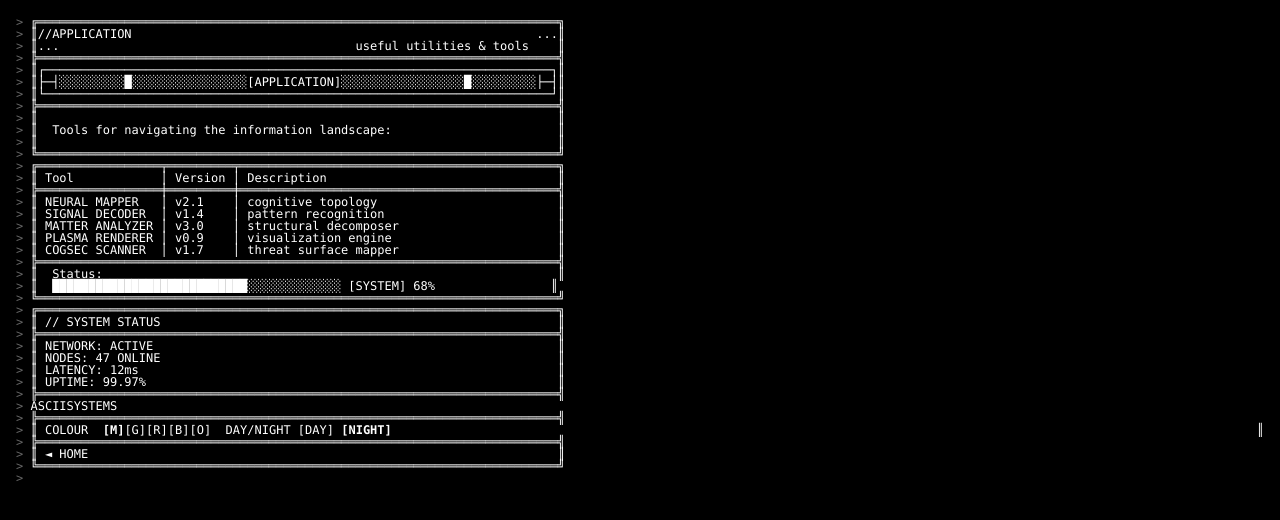
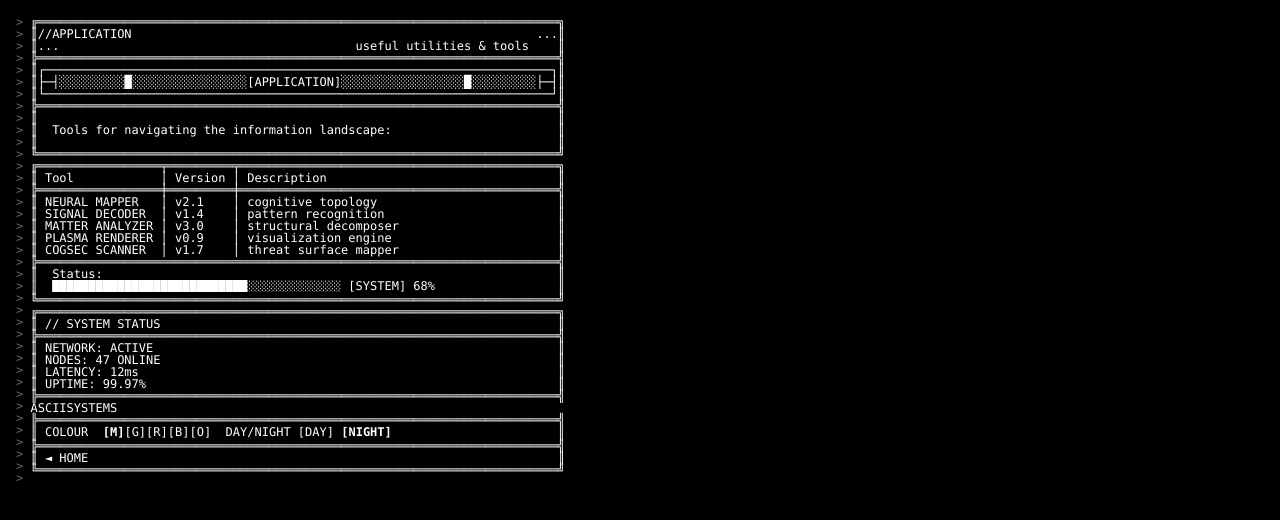
Before and after one commit to titled-agent-001/project-ascii-shadcn, a Next.js app: page /application in a window 1280 px wide. Shown: the top 520 px of the page. Built offline with nearby package versions, Linux system fonts and the light colour scheme.

Commit message:
fix: use fixed-width inline-block for dynamic content lines so right ║ border aligns by character position

```diff
--- a/src/app/application/page.tsx
+++ b/src/app/application/page.tsx
@@ -90,7 +90,7 @@ export default function ApplicationPage() {
           {/* ── Status bar (connected from table above) ── */}
           <div>{mid}</div>
           <div>{`║${pad("  Status:")}║`}</div>
-          <div>{`║  `}<AsciiProgressBar label="SYSTEM" value={73} width={40} animated />{pad("", W - 56)}{`║`}</div>
+          <div>║<span style={{ display: "inline-block", width: `${W}ch`, overflow: "hidden" }}>{`  `}<AsciiProgressBar label="SYSTEM" value={73} width={40} animated /></span>║</div>
           <div>{bot}</div>
 
           {/* ── Status panel (no bottom → connected to footer) ── */}
@@ -113,7 +113,7 @@ export default function ApplicationPage() {
 
           {/* ── Footer (connected from status panel) ── */}
           <div>{mid}</div>
-          <div className="flex"><span>║ </span><span className="flex-1"><InlineThemeSwitcher /></span><span>║</span></div>
+          <div>║<span style={{ display: "inline-block", width: `${W}ch`, overflow: "hidden" }}>{` `}<InlineThemeSwitcher /></span>║</div>
           <div>{mid}</div>
           <div>{`║`}<Link href="/" className="hover:underline transition-colors">{` ◄ HOME`}</Link>{pad("", W - 7)}{`║`}</div>
           <div>{bot}</div>
--- a/src/app/design/page.tsx
+++ b/src/app/design/page.tsx
@@ -85,7 +85,7 @@ export default function DesignPage() {
             <span>║</span>
           </div>
           <div>{mid}</div>
-          <div className="flex"><span>║ </span><span className="flex-1"><InlineThemeSwitcher /></span><span>║</span></div>
+          <div>║<span style={{ display: "inline-block", width: `${W}ch`, overflow: "hidden" }}>{` `}<InlineThemeSwitcher /></span>║</div>
           <div>{mid}</div>
           <div>{`║`}<Link href="/" className="hover:underline transition-colors">{` ◄ HOME`}</Link>{pad("", W - 7)}{`║`}</div>
           <div>{bot}</div>
--- a/src/app/info/page.tsx
+++ b/src/app/info/page.tsx
@@ -79,7 +79,7 @@ export default function InfoPage() {
           <div>{mid}</div>
           <SineWaveChart width={W} height={6} />
           <div>{mid}</div>
-          <div className="flex"><span>║ </span><span className="flex-1"><InlineThemeSwitcher /></span><span>║</span></div>
+          <div>║<span style={{ display: "inline-block", width: `${W}ch`, overflow: "hidden" }}>{` `}<InlineThemeSwitcher /></span>║</div>
           <div>{mid}</div>
           <div>{`║`}<Link href="/" className="hover:underline transition-colors">{` ◄ HOME`}</Link>{pad("", W - 7)}{`║`}</div>
           <div>{bot}</div>
```
